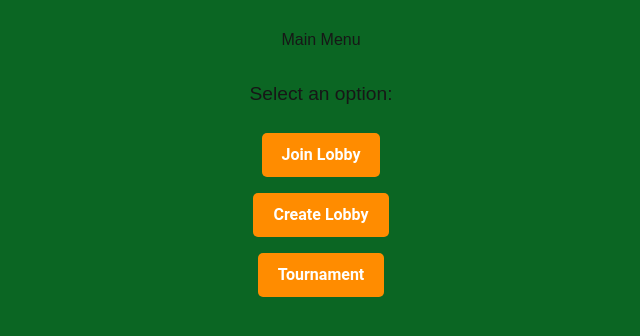
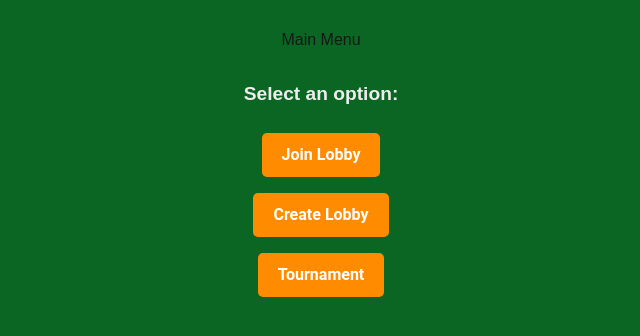
Before and after one commit to magnushansen/HMJ_Tech, a Next.js app in the folder sjavs/: page / in a window 1280 px wide. Shown: the top 336 px of the page, without its empty margins (319-959 px from the left). Built offline with nearby package versions, Linux system fonts and the light colour scheme.

Commit message:
main menu

```diff
--- a/sjavs/app/globals.css
+++ b/sjavs/app/globals.css
@@ -38,6 +38,8 @@ h1 {
 
 .menu-options p {
   font-size: 1.2rem;
+  font-weight: bold;
+  color: #ededed;
   margin-bottom: 1rem;
 }
 
```
